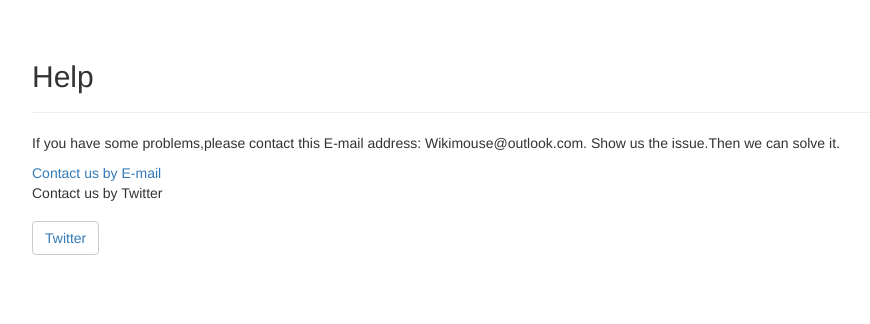
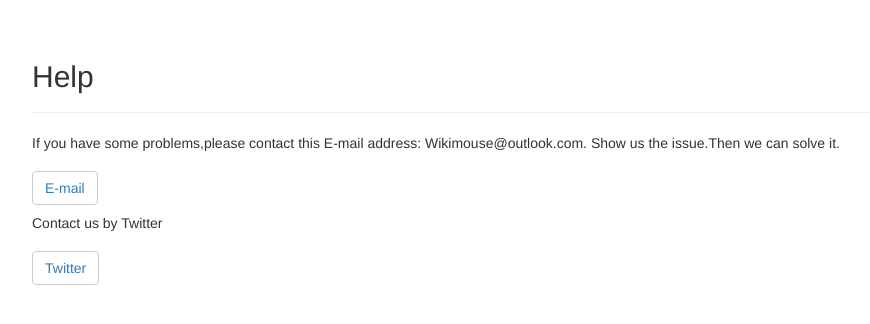
Before and after one commit to angelmouse-max/MouseBlog, a Django app: page /help/ in a window 1280 px wide. Shown: the part 51-375 px from the top of the page, without its empty margins (38-908 px from the left). Run offline with Django 3.2, Linux system fonts and the light colour scheme; some libraries are stand-ins or nearby versions.

Commit message:
more beautiful

```diff
--- a/MouseBlogs/templates/MouseBlogs/help.html
+++ b/MouseBlogs/templates/MouseBlogs/help.html
@@ -10,7 +10,8 @@
   Wikimouse@outlook.com.
       Show us the issue.Then we can solve it.
   </p>
-  <a href="mailto:Wikimouse@outlook.com">Contact us by E-mail</a>
+  <button type="button" class="btn btn-default navbar-btn">
+    <a href="mailto:Wikimouse@outlook.com">E-mail</a></button>
   <p>Contact us by Twitter</p>
   <button type="button" class="btn btn-default navbar-btn"><a href="https://twitter.com/littlem79359396">Twitter</a></button>
 {% endblock content %}
```
